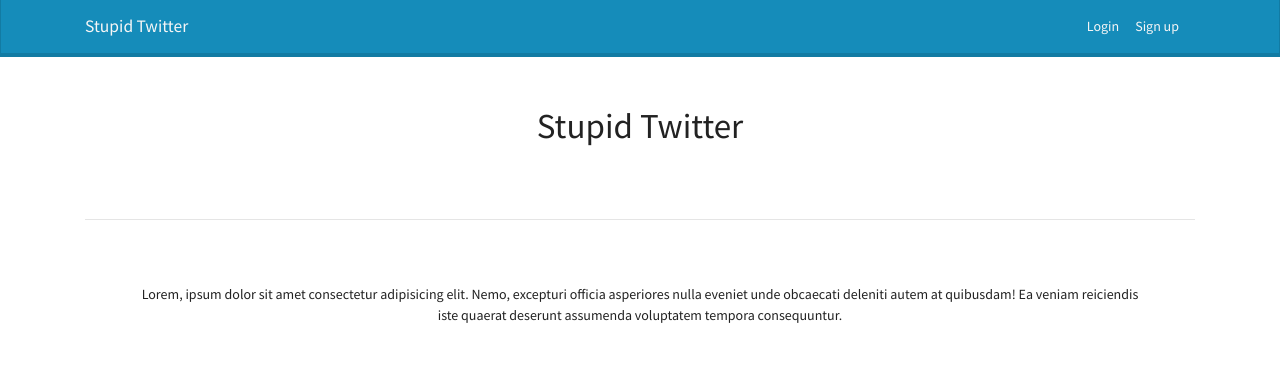
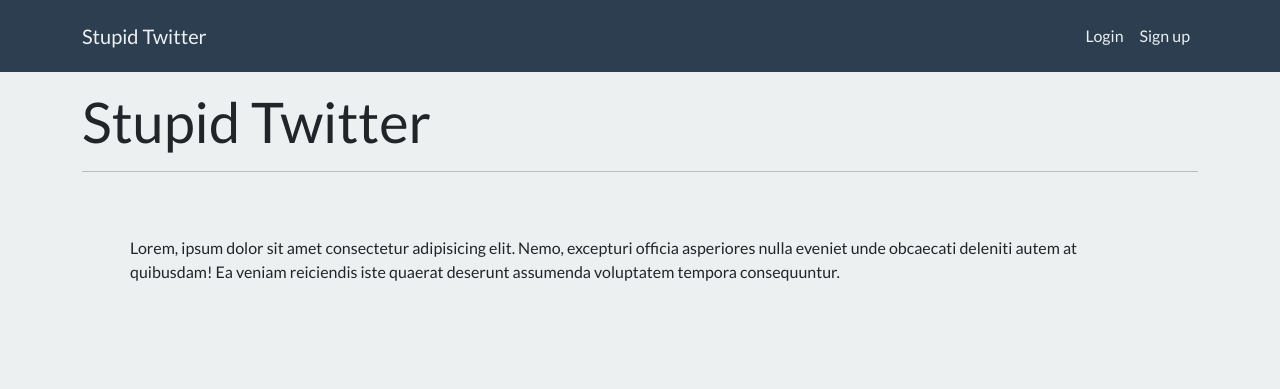
Before and after one commit to johnathan-booy/Feedback, a Flask app: page / in a window 1280 px wide. Shown: the top 389 px of the page. Run offline with Flask 3, Linux system fonts and the light colour scheme.

Commit message:
Make a Base Template

```diff
--- a/templates/base.html
+++ b/templates/base.html
@@ -11,7 +11,7 @@
 	<!-- <link rel="stylesheet" href="https://unpkg.com/jasmine-core@4.1.0/lib/jasmine-core/jasmine.css" /> -->
 
 	<!-- Bootstrap -->
-	<link rel="stylesheet" href="https://bootswatch.com/4/lumen/bootstrap.min.css">
+	<link rel="stylesheet" href="https://bootswatch.com/5/flatly/bootstrap.min.css">
 
 	<!-- Font Awesome -->
 	<!-- <script src="https://kit.fontawesome.com/7411db11d8.js" crossorigin="anonymous"></script> -->
@@ -24,25 +24,28 @@
 	<nav class="navbar navbar-light bg-primary justify-content-between">
 		<div class="container">
 			<a href="/" class="navbar-brand text-light">Stupid Twitter</a>
-			<ul class="nav navbar-nav flex-row float-right">
-				<li class="nav-item">
-					<a class="nav-link pr-3 text-light" href="">Login</a>
+			<ul class="nav navbar-nav flex-row">
+				<li class="nav-item mx-2">
+					<a class="nav-link text-light" href="/login">Login</a>
 				</li>
-				<li class="nav-item">
-					<a class="nav-link pr-3 text-light" href="">Sign up</a>
+				<li class="nav-item mx-2">
+					<a class="nav-link text-light" href="/register">Sign up</a>
 				</li>
 			</ul>
 		</div>
 	</nav>
 
-	<div class="container text-center bg-white">
-		{% for msg in get_flashed_messages() %}
-		<div class="alert alert-danger">
-			{{msg}}
+	<div class="container mt-3">
+
+		{% for category, message in get_flashed_messages() %}
+		<div class="alert alert-{{category}} mb-3">
+			{{message}}
 		</div>
 		{% endfor %}
+
 		{% block content %}
 		{% endblock %}
+
 	</div>
 
 	<!-- jQuery -->
--- a/templates/home.html
+++ b/templates/home.html
@@ -5,9 +5,7 @@
 {% endblock %}
 
 {% block content %}
-<div class="p-5">
-    <h1>Stupid Twitter</h1>
-</div>
+<h1 class="display-4">Stupid Twitter</h1>
 <hr>
 <div class="p-5">
     <p>Lorem, ipsum dolor sit amet consectetur adipisicing elit. Nemo, excepturi officia asperiores nulla
```
